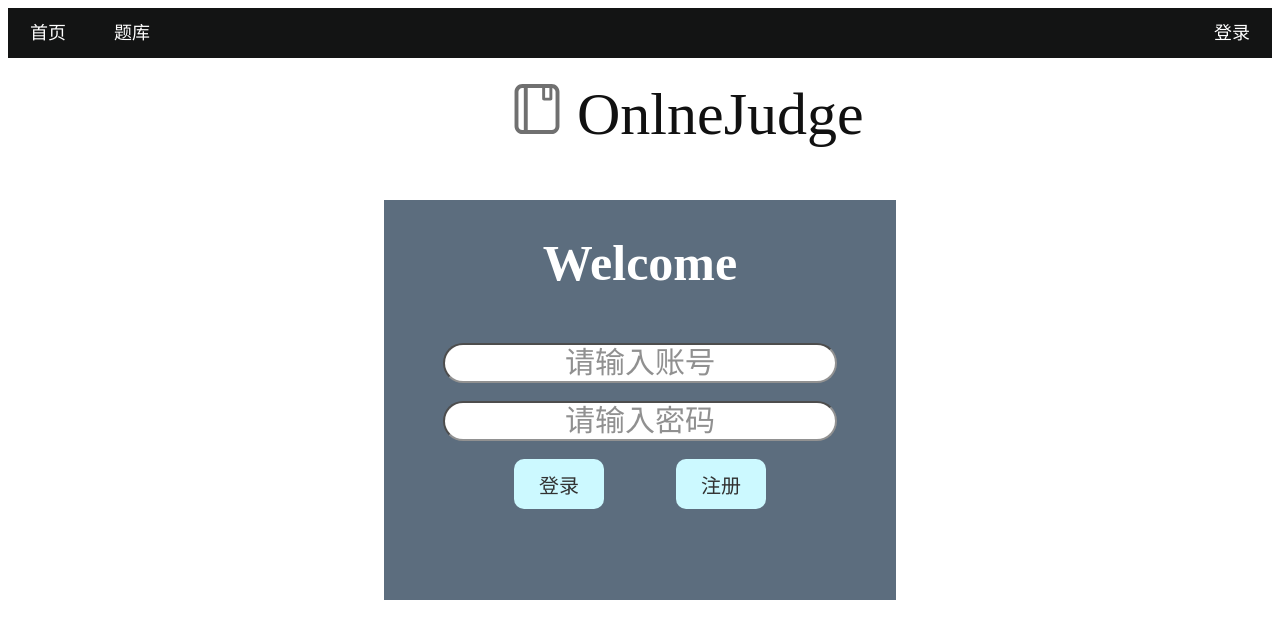
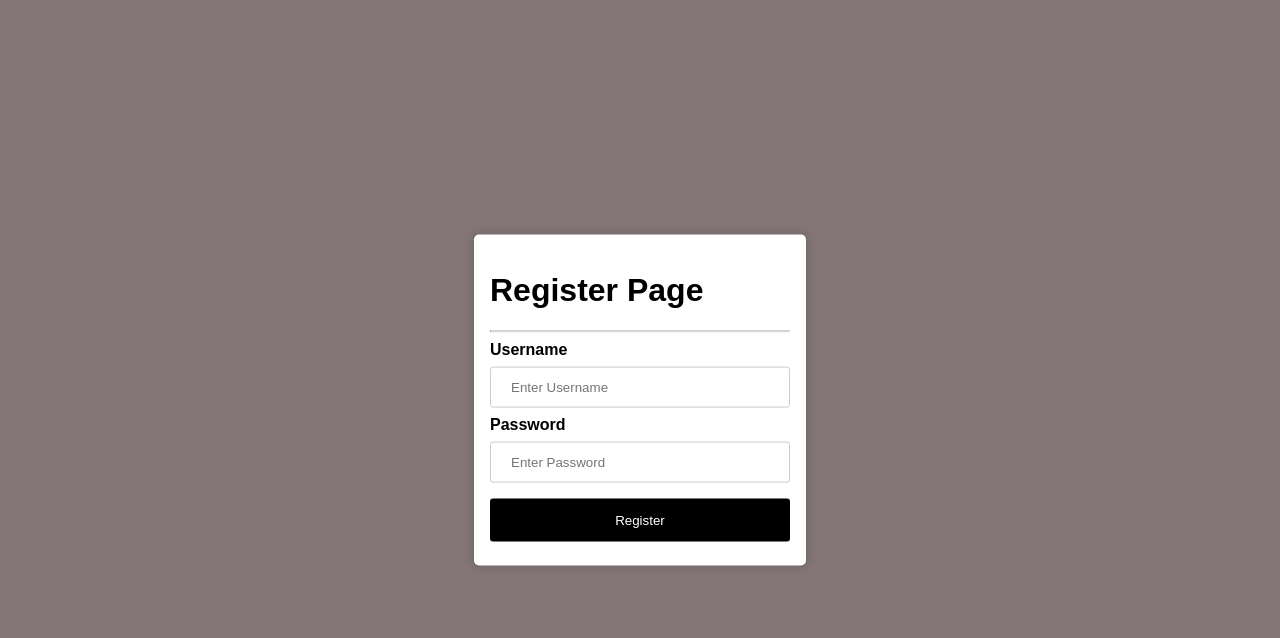
Before and after one commit to zevin02/ZOJ, a plain HTML site: page oj_server/www_root/load.html in a window 1280 px wide. Drawn offline with Linux system fonts and the light colour scheme.

Commit message:
完成了注册的前后端交互逻辑

```diff
--- a/oj_server/www_root/load.html
+++ b/oj_server/www_root/load.html
@@ -1,152 +1,113 @@
-<!DOCTYPE>
+<!DOCTYPE html>
 <html>
-<html lang="ch">
-
 <head>
+    <title>Register Page</title>
     <meta charset="utf-8">
-    <title>OnlineJudge</title>
-    <style type="text/css">
-        .container .navbar {
-            width: 100%;
-            height: 50px;
-            background-color:#131414;
-            /* 给父级标签设置overflow，取消后续float带来的影响 */
-            overflow: hidden;
+    <meta name="viewport" content="width=device-width, initial-scale=1">
+    <style>
+        body {
+            font-family: Arial, Helvetica, sans-serif;
+            background-color: #837575;
         }
 
-        .container .navbar a {
-            /* 设置a标签是行内块元素，允许你设置宽度 */
-            display: inline-block;
-            /* 设置a标签的宽度,a标签默认行内元素，无法设置宽度 */
-            width: 80px;
-            /* 设置字体颜色 */
-            color: white;
-            /* 设置字体的大小 */
-            font-size: large;
-            /* 设置文字的高度和导航栏一样的高度 */
-            line-height: 50px;
-            /* 去掉a标签的下划线 */
-            text-decoration: none;
-            /* 设置a标签中的文字居中 */
-            text-align: center;
+        .form-container{
+            position: absolute;
+            top: 50%;
+            left: 50%;
+            transform: translate(-50%, -50%);
         }
 
-        /* 设置鼠标事件 */
-        .container .navbar a:hover {
-            background-color: green;
+        .container {
+            padding: 16px;
+            background-color: #ffffff;
+            box-shadow: 0px 0px 10px rgba(0,0,0,.2);
+            border-radius: 5px;
+            width: 300px;
         }
 
-        .container .navbar .login {
-            float: right;
+        input[type=text], input[type=password] {
+            width: 100%;
+            padding: 12px 20px;
+            margin: 8px 0;
+            display: inline-block;
+            border: 1px solid #ccc;
+            box-sizing: border-box;
+            border-radius: 3px;
         }
 
-        #title {
-            font-family: "新宋体";
-            position: absolute;
-            color: rgb(17, 17, 17);
-            font-size: 60px;
-            text-align-last: center;
-            left: 40%;
-            top: 10%;
+        button {
+            background-color: #000000;
+            color: white;
+            padding: 14px 20px;
+            margin: 8px 0;
+            border: none;
+            cursor: pointer;
+            width: 100%;
+            border-radius: 3px;
         }
 
-        #content {
-            position: absolute;
-            top: 50%;
-            /*顶部到元素*/
-            left: 30%;
-            width: 40%;
-            height: 400px;
-            margin-top: -200;
-            /*边缘到底部*/
-            background-color: #34495e;
-            text-align-last: center;
-            /*这里做一个半透明效果*/
-            filter: alpha(Opacity=60);
-            -moz-opacity: 0.8;
+        button:hover {
             opacity: 0.8;
         }
 
-        #userid {
-            color: #3498db;
-            font-size: 30px;
-            text-align: center;
-            border-radius: 25px;
-            /*边框圆角*/
-        }
-
-        #password {
-            color: #3498db;
-            font-size: 30px;
-            text-align: center;
-            border-radius: 25px;
-        }
-
-        #denglu {
-            background-color: rgb(192, 248, 255);
-            border-radius: 10px;
-            border: 0;
-            /*边框宽度0*/
-            height: 50px;
-            width: 90px;
-            padding: 5px 10px;
-            /*上下填充10 左右5*/
-            font-size: 20px;
-        }
-
-        #zhuce {
-            background-color: rgb(192, 248, 255);
-            border-radius: 10px;
-            border: 0;
-            /*边框宽度0*/
-            height: 50px;
-            width: 90px;
-            padding: 5px 10px;
-            /*上下填充10 左右5*/
-            font-size: 20px;
-        }
-
-        #content h1 {
-            color: white;
-            font-size: 50px;
+        .error-msg{
+            color: red;
+            font-size: 15px;
         }
     </style>
 </head>
 
-<body background="img/bg.png">
-    <div class="container">
-        <!-- 导航栏， 功能不实现-->
-        <div class="navbar">
-            <a href="/">首页</a>
-            <a href="/all_question">题库</a>
-            <a class="login" href="/login">登录</a>
+<body>
+    <div class="form-container">
+        <div class="container">
+            <h1>Register Page</h1>
+            <hr>
+            <form id="register-form">
+                <label for="username"><b>Username</b></label>
+                <input type="text" placeholder="Enter Username" name="username" required>
+                <label for="password"><b>Password</b></label>
+                <input type="password" placeholder="Enter Password" name="password" required>
+                <p class="error-msg" hidden>Please fill in this field.</p>
+                <button type="submit">Register</button>
+            </form>
         </div>
     </div>
-    <div id="title">
-        <svg t="1585894995769" class="icon" viewBox="0 0 1024 1024" version="1.1" xmlns="http://www.w3.org/2000/svg"
-            p-id="3410" width="50" height="50">
-            <path d="M0 0h1024v1024H0z" fill="#FFFFFF" p-id="3411"></path>
-            <path
-                d="M212 80c-44.112 0-80 35.888-80 80v704c0 44.112 35.888 80 80 80h600c44.112 0 80-35.888 80-80V160c0-44.112-35.888-80-80-80H212m0-80h600c88.366 0 160 71.634 160 160v704c0 88.366-71.634 160-160 160H212c-88.366 0-160-71.634-160-160V160c0-88.366 71.634-160 160-160z"
-                fill="#707070" p-id="3412"></path>
-            <path d="M322 12v1000a12 12 0 0 1-12 12h-56a12 12 0 0 1-12-12V12a12 12 0 0 1 12-12h56a12 12 0 0 1 12 12z"
-                fill="#707070" p-id="3413"></path>
-            <path
-                d="M678 80v199.11h88V80h-88m-60-60h208v283.652c0 19.582-17.908 35.458-40 35.458h-128c-22.092 0-40-15.876-40-35.458V20z"
-                fill="#707070" p-id="3414"></path>
-        </svg>
-        OnlneJudge
-    </div>
-    <div id="content">
-        <h1>Welcome</h1><br />
-        <form action="#" method="post">
-            <input type="text" name="userid" id="userid" placeholder="请输入账号" /><br /><br />
-            <input type="password" name="password" id="password" placeholder="请输入密码" /><br /><br />
-            <input type="submit" name="denglu" id="denglu" value="登录" />&nbsp;&nbsp;&nbsp; &nbsp; &nbsp; &nbsp; &nbsp;
-            &nbsp; &nbsp; &nbsp; <a href="registerpage" target="_blank"><input type="button" name="zhuce" id="zhuce"
-                    value="注册" /></a>
-        </form>
-    </div>
+
+    <script>
+        const registerForm = document.querySelector('#register-form');
+        const errorMsg = document.querySelector('.error-msg');
+
+        registerForm.addEventListener('submit', (e) => {
+            e.preventDefault();
+
+            if(registerForm.username.value === '' || registerForm.password.value === ''){
+                errorMsg.hidden = false;
+            }else{
+                errorMsg.hidden = true;
+                const xhr = new XMLHttpRequest();
+
+                xhr.onload = () => {
+                    if(xhr.status == 200){
+                        alert(xhr.responseText);
+                        window.location.href = "./login.html";
+                    }else{
+                        alert(`Error ${xhr.status}: ${xhr.statusText}`);
+                    }
+                }
+
+                xhr.onerror = () =>{
+                    alert("Request Error");
+                }
+
+                xhr.open("POST", "/register");
+                xhr.setRequestHeader('Content-Type', 'application/json');
+                xhr.send(JSON.stringify({
+                    "username": registerForm.username.value,
+                    "password": registerForm.password.value,
+                }));
+            }
+        })
+
+    </script>
 </body>
-
 </html>
```
Also changed, not shown: oj_server/www_root/index.html (+1 -0 lines), oj_server/www_root/register.html (+89 -109 lines), 2 other files.
